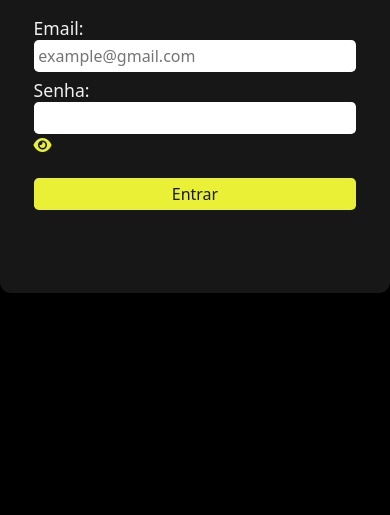
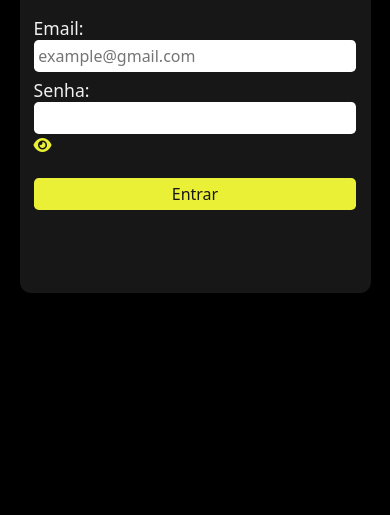
Before and after one commit to Elksandro2/tela-login, a plain HTML site: page pages/login.html in a window 390 px wide. Shown: the part 329-844 px from the top of the page. Drawn offline with Linux system fonts and the light colour scheme.

Commit message:
Adicionando um ajuste no login para telas menores

```diff
--- a/css/login.css
+++ b/css/login.css
@@ -86,3 +86,9 @@ input {
     background-color: var(--bg-failed-color);
     color: var(--failed-color);
 }
+
+@media (max-width: 450px) {
+    .login-container {
+        width: 90%;
+    }
+}
```
